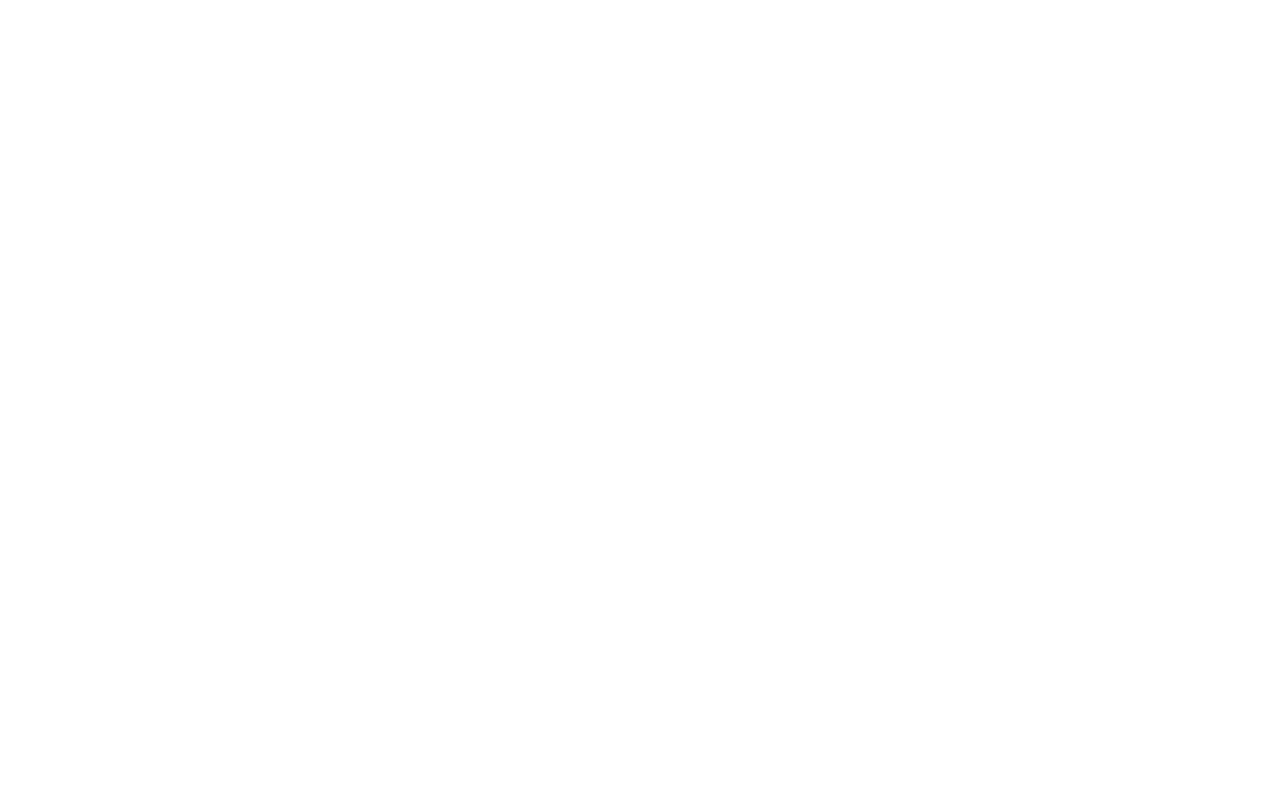
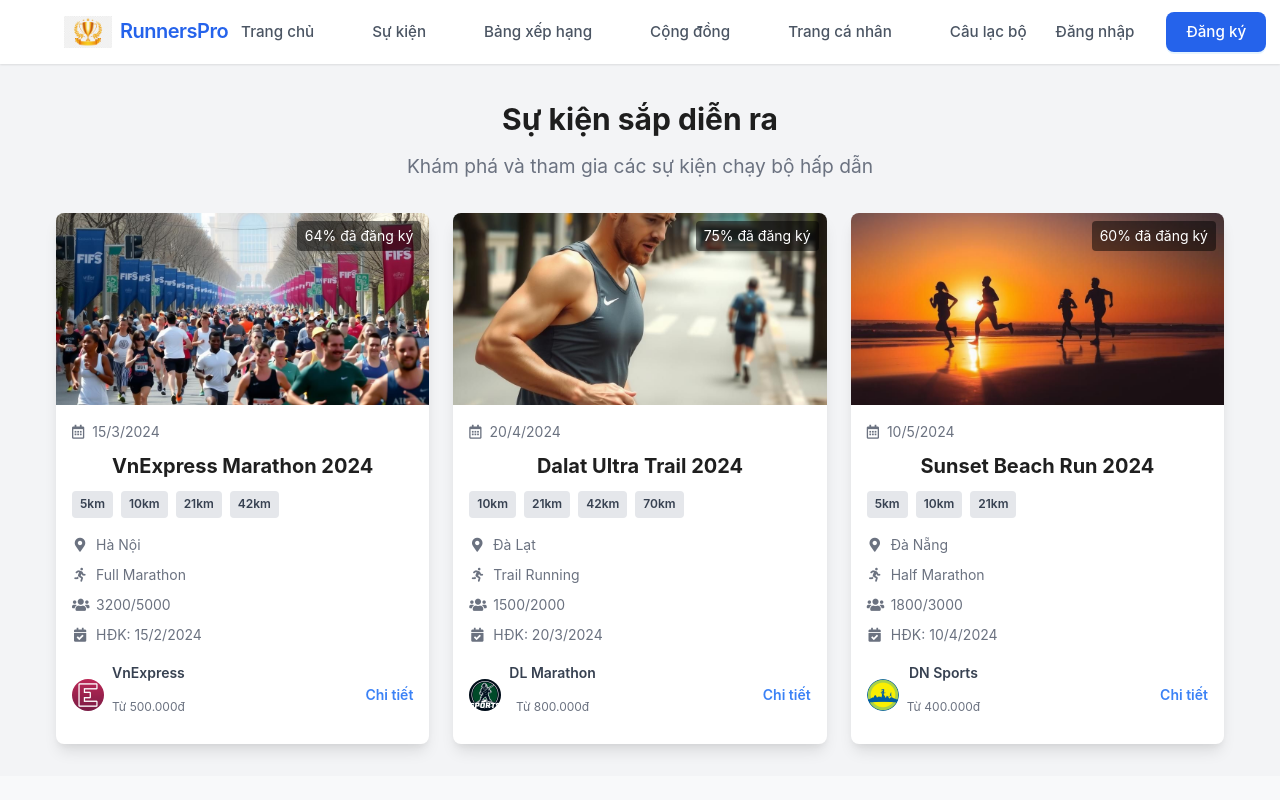
Before and after one commit to HekiruLily/CV, a React (Create React App) app in the folder frontend/: page /events in a window 1280 px wide. Before the commit this address had no page. Shown: the top 800 px of the page. Built offline with nearby package versions, Linux system fonts and the light colour scheme; a web font is replaced by a local one.

Commit message:
Add Events Page and Update Navigation
- Added Events page route in App.js
- Updated navbar with new navigation buttons for Home, Events, Profile, and Community
- Modified CreateNewsForm to use correct activity type and visibility parameters

```diff
--- a/frontend/src/App.js
+++ b/frontend/src/App.js
@@ -5,6 +5,7 @@ import RegisterPage from './pages/auth/RegisterPage';
 import LoginPage from './pages/auth/LoginPage';
 import ClubPage from './pages/club/club_page';
 import CreateClub from './pages/create_club/createClub';
+import Events from './pages/events/events';
 import { GlobalProvider } from './contexts/GlobalContext';
 import { Provider } from 'react-redux';
 import store from './redux/store';
@@ -24,6 +25,7 @@ function App() {
               <Route path="/clubs/:clubCode/*" element={<ClubPage />} />
               <Route path="/create-club" element={<CreateClub />} />
               <Route path="/profile" element={<Profile />} />
+              <Route path="/events" element={<Events />} />
             </Routes>
           </div>
         </Router>
--- a/frontend/src/components/navbar/navbar.jsx
+++ b/frontend/src/components/navbar/navbar.jsx
@@ -47,6 +47,9 @@ const Nav = () => {
       </div>
 
       <div className="nav-center">
+        <Button type="text" onClick={() => navigate('/')} className="nav-link">
+          Trang chủ
+        </Button>
         <Button type="text" onClick={() => navigate('/events')} className="nav-link">
           Sự kiện
         </Button>
@@ -55,6 +58,9 @@ const Nav = () => {
         </Button>
         <Button type="text" onClick={() => navigate('/community')} className="nav-link">
           Cộng đồng
+        </Button>
+        <Button type="text" onClick={() => navigate('/profile')} className="nav-link">
+          Trang cá nhân
         </Button>
         <Button type="text" onClick={() => navigate('/profile')} className="nav-link">
           Câu lạc bộ
--- a/frontend/src/pages/club/the_new/components/CreateNewsForm.jsx
+++ b/frontend/src/pages/club/the_new/components/CreateNewsForm.jsx
@@ -40,8 +40,8 @@ const CreateNewsForm = ({ clubCode, onSuccess }) => {
       const formData = {
         title: content || 'Bài viết mới',
         content: content,
-        activity_type: values.activity_type || 'News',
-        visibility: values.visibility || 'Public',
+        activity_type: activityType,
+        visibility: visibility,
         image: selectedImage
       };
 
```
